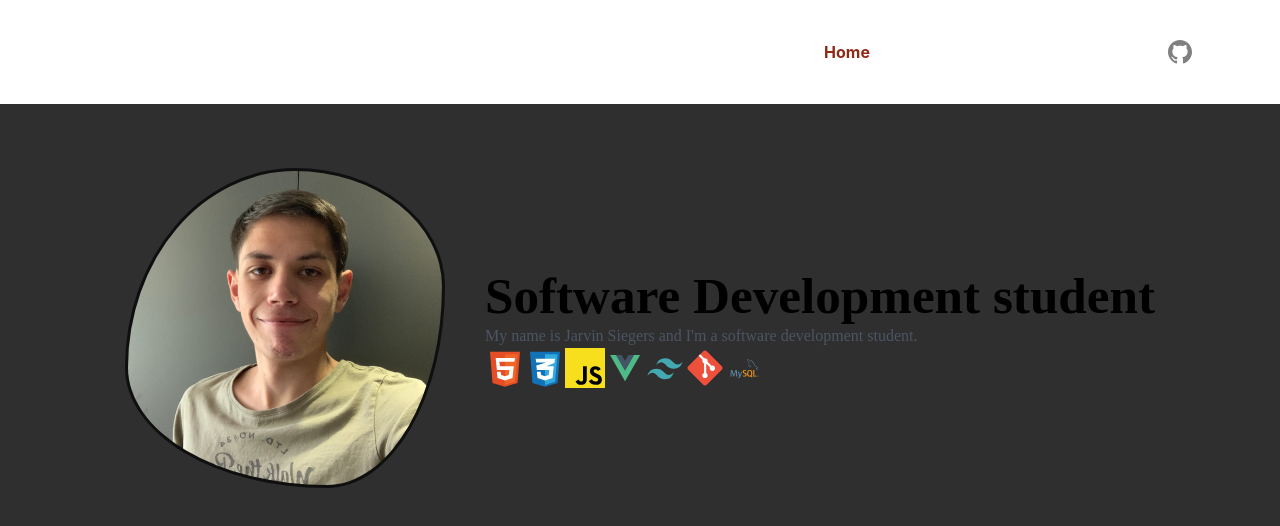
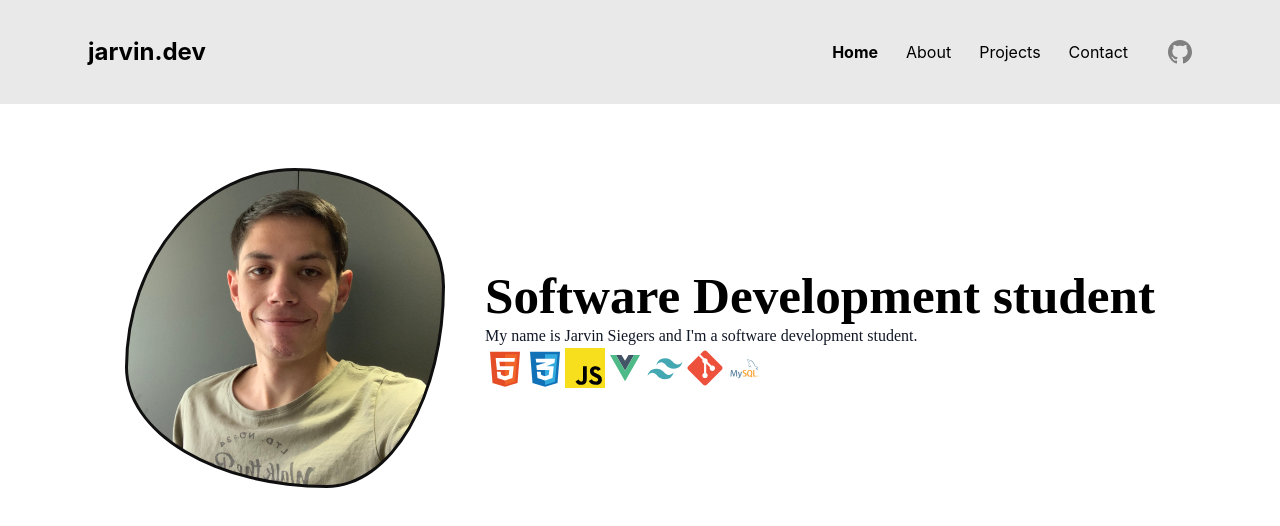
Before and after one commit to jarvin-s/portfolio, a Vue app: page / in a window 1280 px wide. Shown: the top 526 px of the page. Built offline with nearby package versions, Linux system fonts and the light colour scheme.

Commit message:
Add wip changes

```diff
--- a/src/components/Navbar.vue
+++ b/src/components/Navbar.vue
@@ -1,10 +1,10 @@
 <template>
-    <div class="top-0">
+    <div class="nav-container-div top-0">
         <nav class="nav-container px-6 py-8 mx-auto md:flex md:justify-between md:items-center">
             <div class="flex items-center justify-between">
                 <RouterLink to="/" class="text-xl font-bold text-gray-800 md:text-2xl hover:text-red-900">
                     <!-- <img class="w-36" src="/nav-logo.png"/> -->
-                    <h3 class="text-white">jarvin.dev</h3>
+                    <h3 class="text-black">jarvin.dev</h3>
                 </RouterLink>
                 <div @click="showMenu = !showMenu" class="flex md:hidden">
                     <button type="button" class="text-gray-800 hover:text-gray-400 focus:outline-none focus:text-gray-400">
@@ -21,19 +21,19 @@
             <ul :class="showMenu ? 'flex' : 'hidden'"
                 class="flex-col mt-8 md:flex md:space-y-0 md:flex-row md:items-center md:space-x-1 md:mt-0">
 
-                <li class="font-bold px-3 py-2 text-white rounded-lg hover:bg-slate-100 hover:text-slate-900">
+                <li class="px-3 py-2 rounded-lg text-black hover:bg-gray-300">
                     <RouterLink :to="'/'"> Home </RouterLink>
                 </li>
 
-                <li class="font-bold px-3 py-2 text-white rounded-lg hover:bg-slate-100 hover:text-slate-900">
+                <li class="px-3 py-2 rounded-lg text-black hover:bg-gray-300">
                     <RouterLink :to="'/about'"> About </RouterLink>
                 </li>
 
-                <li class="font-bold px-3 py-2 text-white rounded-lg hover:bg-slate-100 hover:text-slate-900">
+                <li class="px-3 py-2 rounded-lg text-black hover:bg-gray-300">
                     <RouterLink :to="'/projects'"> Projects </RouterLink>
                 </li>
 
-                <li class="font-bold px-3 py-2 text-white rounded-lg hover:bg-slate-100 hover:text-slate-900">
+                <li class="px-3 py-2 rounded-lg text-black hover:bg-gray-300">
                     <RouterLink :to="'/contact'"> Contact </RouterLink>
                 </li>
 
--- a/src/style.css
+++ b/src/style.css
@@ -10,6 +10,7 @@
 
   color-scheme: light dark;
   /* color: rgba(255, 255, 255, 0.87); */
+  background-color: #696969;
 
   font-synthesis: none;
   text-rendering: optimizeLegibility;
@@ -61,7 +62,10 @@
   height: 100vh;
   position: relative;
   width: 100%;
-  background-color: #302f2f;
+}
+
+.nav-container-div {
+  background-color: #e9e9e9;
 }
 
 h1 {
@@ -110,7 +114,7 @@ li:hover {
 /* Active hover navbar */
 a.router-link-exact-active {
   transition: 300ms;
-  color: rgb(145, 41, 23);
+  font-weight: bold;
 }
 
 .nav-container {
--- a/src/views/About.vue
+++ b/src/views/About.vue
@@ -2,7 +2,7 @@
     <section id="home" class="hero">
         <div class="container">
             <div class="content">
-                <h1 class="text-3xl font-bold underline">Hello</h1>
+                <h1 class="text-3xl font-bold">About</h1>
             </div>
         </div>
     </section>
--- a/src/views/Contact.vue
+++ b/src/views/Contact.vue
@@ -1,5 +1,5 @@
 <template>
-    <h1 class="text-3xl font-bold underline">Hello, Contact</h1>
+    <h1 class="text-3xl font-bold">Contact</h1>
 </template>
 
 <script setup>
--- a/src/views/Home.vue
+++ b/src/views/Home.vue
@@ -6,7 +6,7 @@
                     <div class="hero-img"></div>
                     <div class="hero-text">
                         <h1 class="font-bold font-sans">Software Development student</h1>
-                        <p class="text-gray-600 font-sans">My name is Jarvin Siegers and I'm a software
+                        <p class="text-gray-900 font-sans">My name is Jarvin Siegers and I'm a software
                             development student.</p>
                         <ul class="flex flex-row">
                             <li><img class="w-10" src="/languages/HTML.svg" /></li>
```
